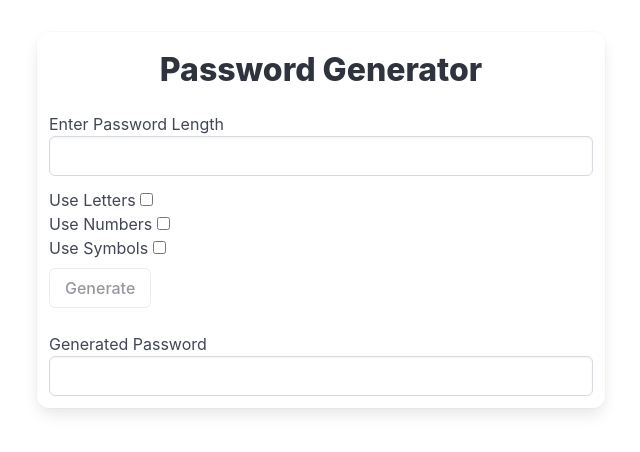
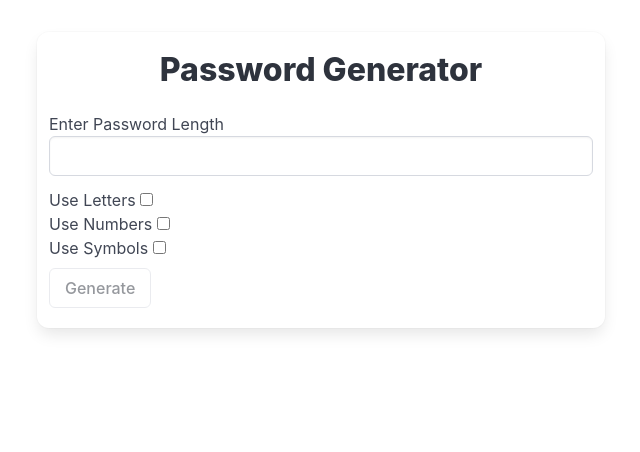
Before and after one commit to mrivasperez/pwd, an Angular app: page / in a window 1280 px wide. Shown: the top 452 px of the page, without its empty margins (319-959 px from the left). Built offline with nearby package versions, Linux system fonts and the light colour scheme.

Commit message:
task: render generated password conditionally - if pwd is generated

```diff
--- a/src/app/app.component.html
+++ b/src/app/app.component.html
@@ -50,7 +50,7 @@
         </button>
       </div>
 
-      <div class="field mt-4">
+      <div class="field mt-4" *ngIf="password">
         <label for="">Generated Password</label>
         <input type="text" name="" id="" [value]="password" class="input" />
       </div>
--- a/src/app/app.component.ts
+++ b/src/app/app.component.ts
@@ -1,9 +1,11 @@
 import { Component } from '@angular/core';
+import { CommonModule } from '@angular/common';
 
 @Component({
   selector: 'app-root',
   templateUrl: './app.component.html',
   styleUrl: './app.component.css',
+  imports: [CommonModule],
 })
 export class AppComponent {
   title = 'pwd';
```
